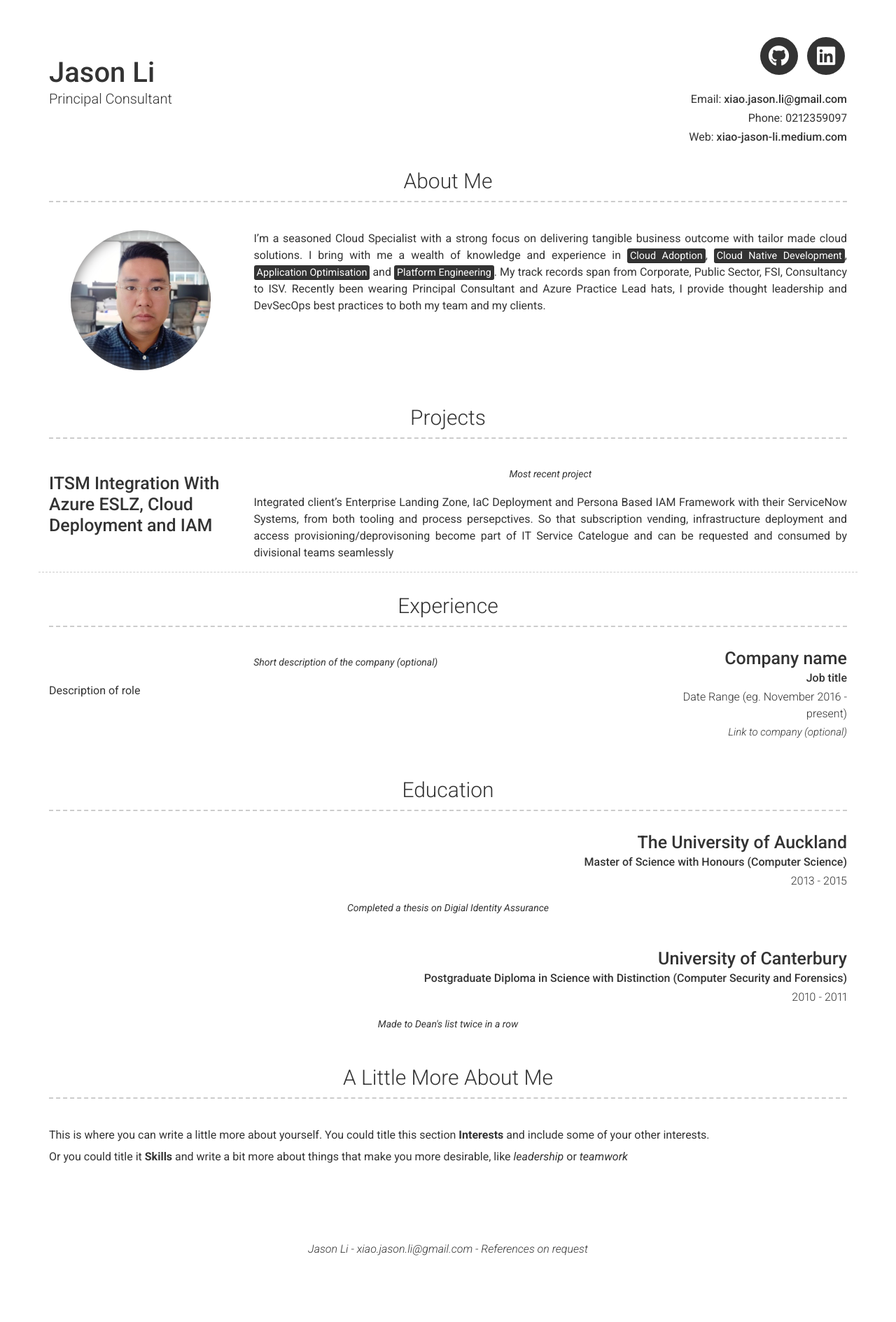
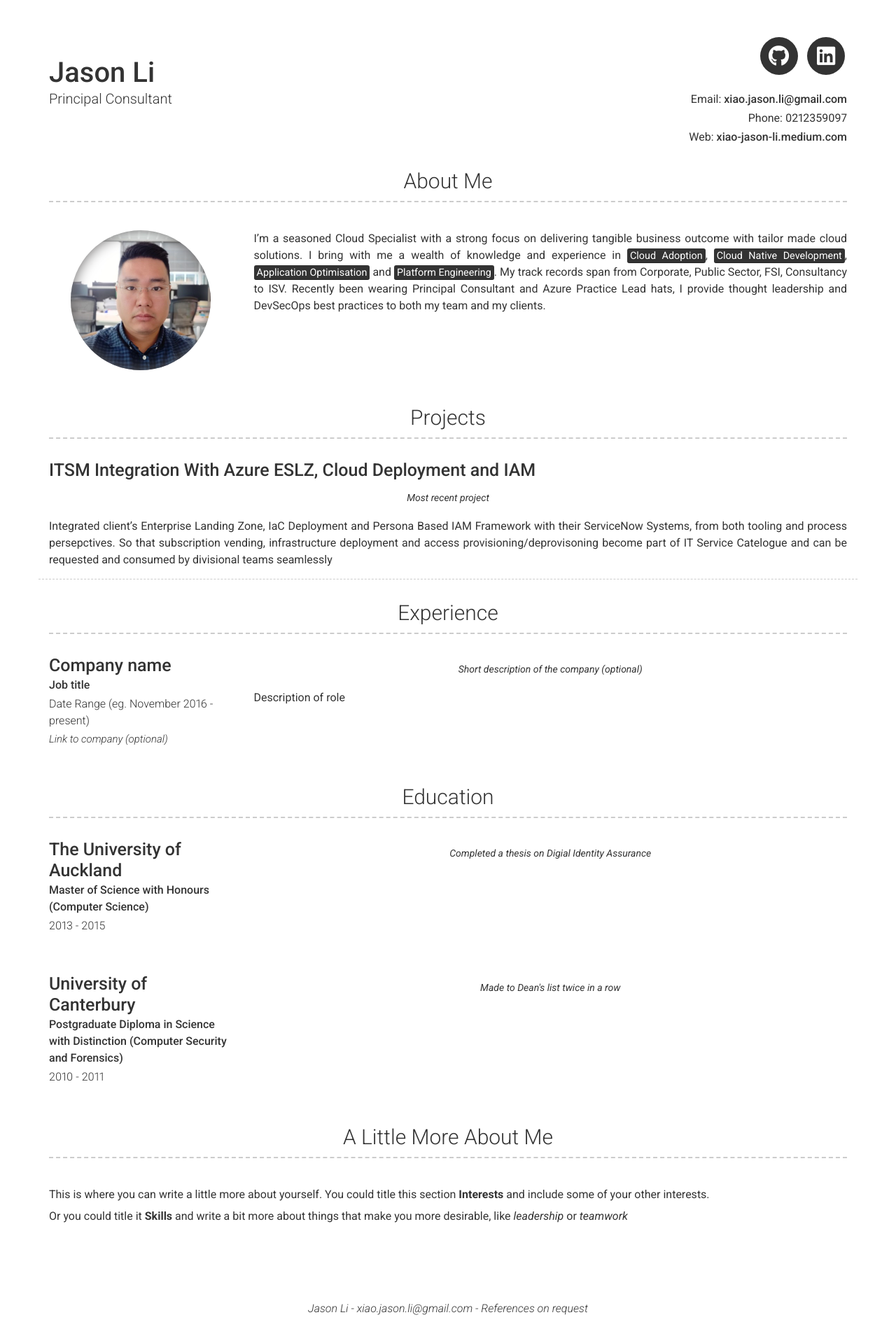
Before and after one commit to shin-akuma/shin-akuma.github.io, a Jekyll site: the page built from index.md, in a window 1280 px wide. Shown: the whole page at 70% size. Built offline with Jekyll 4.4.1, drawn with Linux system fonts in a browser that asks for light colours; nearby versions of some CDN libraries; before the commit the page ends 1804 px from its top, so only the background shows below that.

Commit message:
Update _config.yml

```diff
--- a/_config.yml
+++ b/_config.yml
@@ -47,7 +47,7 @@ content:
   - title: Projects # Title for the section
     layout: list # Type of content section (list/text)
     content:
-      - layout: left
+      - layout: top
         border: weak  # Value of `weak` will display a weak border below this item. # Any
                       # other value (or no value) means no border will be displayed
         title: ITSM Integration With Azure ESLZ, Cloud Deployment and IAM
@@ -58,7 +58,7 @@ content:
   - title: Experience
     layout: list
     content:
-      - layout: right
+      - layout: left
         title: Company name
         sub_title: Job title
         caption: Date Range (eg. November 2016 - present)
@@ -70,13 +70,13 @@ content:
   - title: Education
     layout: list
     content:
-      - layout: top-right
+      - layout: left
         title: The University of Auckland
         sub_title: Master of Science with Honours (Computer Science)
         caption: 2013 - 2015
         quote: >
           Completed a thesis on Digial Identity Assurance
-      - layout: top-right
+      - layout: left
         title: University of Canterbury
         sub_title: Postgraduate Diploma in Science with Distinction (Computer Security and Forensics)
         caption: 2010 - 2011
```
